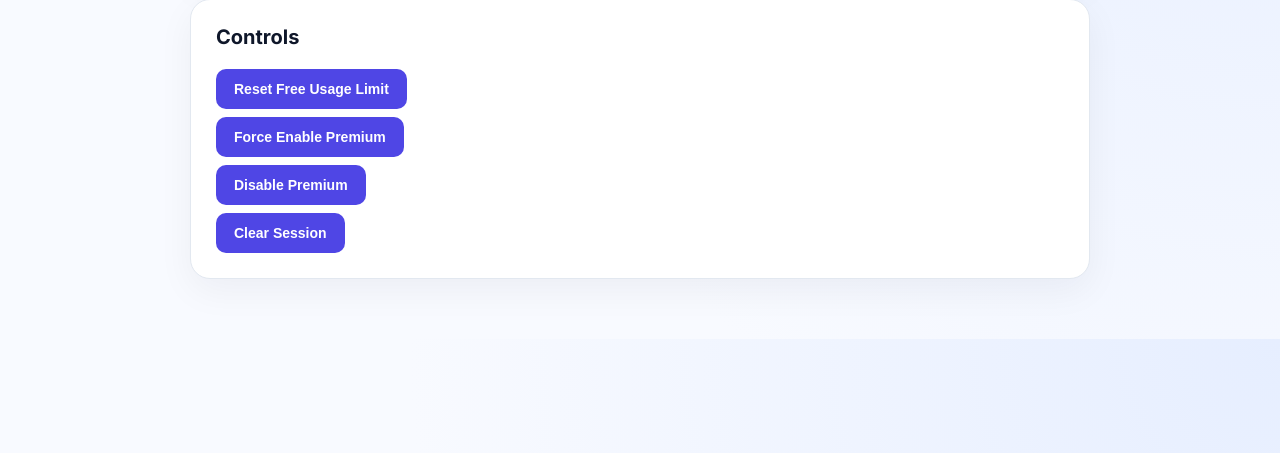
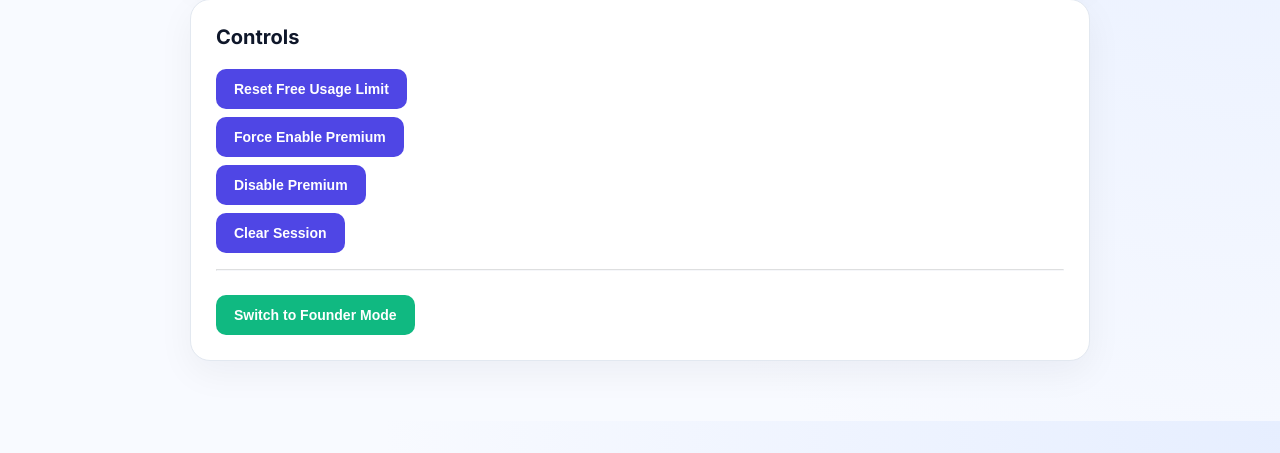
Before and after one commit to readybrain-ai-dev/readybrainai-v1, a Flask app: page /admin in a window 1280 px wide. Shown: the part 347-800 px from the top of the page. Run offline with Flask 3, Linux system fonts and the light colour scheme; the visitor is signed in with stand-in values (Sample User, id 1).

Commit message:
Fix founder mode and admin panel

```diff
--- a/app.py
+++ b/app.py
@@ -177,6 +177,7 @@ def interview_listen():
         spoken_text = (result.text or "").strip()
         detected_lang = getattr(result, "language", None) or input_lang or "unknown"
 
+        # Extra retry for Burmese (MY) if very short
         if len(spoken_text) < 2 and input_lang == "my":
             result = transcribe("my")
             spoken_text = (result.text or "").strip()
@@ -184,6 +185,7 @@ def interview_listen():
 
         clean_text = spoken_text.strip()
 
+        # 🔴 Silence / unclear handling
         if not clean_text or len(clean_text) < 4:
             return jsonify({
                 "question": "(unclear)",
@@ -191,6 +193,7 @@ def interview_listen():
                 "detected_language": detected_lang
             })
 
+        # Whisper no_speech_prob check
         segments = getattr(result, "segments", None)
         if segments:
             max_no_speech = max(
@@ -206,6 +209,7 @@ def interview_listen():
                     "detected_language": detected_lang
                 })
 
+        # Decide final output language
         if output_lang == "same":
             if detected_lang != "unknown":
                 final_lang = detected_lang
@@ -375,14 +379,14 @@ def admin_clear_session():
 
 
 # ============================
-# ⭐ NEW: SWITCH BETWEEN USER + FOUNDER (with REDIRECT)
+# ⭐ SWITCH BETWEEN USER + FOUNDER (with REDIRECT)
 # ============================
 @app.route("/admin_switch_to_user", methods=["POST"])
 def admin_switch_to_user():
     session.clear()
-    session["founder_override"] = True   # keeps admin unlocked
-    print("🔁 Switched to USER MODE (admin still unlocked)")
-    return redirect("/listen")            # 🔥 redirect to user page
+    session["founder_override"] = True   # keeps admin unlocked (if you go back)
+    print("🔁 Switched to USER MODE (admin still unlocked via override)")
+    return redirect("/listen")            # redirect to user page
 
 
 @app.route("/admin_switch_to_founder", methods=["POST"])
@@ -391,7 +395,7 @@ def admin_switch_to_founder():
     session["founder_mode"] = True
     session["founder_override"] = True
     print("🔥 Switched to FOUNDER MODE (unlimited)")
-    return redirect("/admin")            # 🔥 redirect back to admin
+    return redirect("/admin")             # redirect back to admin
 
 
 # ============================
--- a/templates/admin.html
+++ b/templates/admin.html
@@ -149,8 +149,12 @@
         <button onclick="disablePremium()">Disable Premium</button><br>
         <button onclick="clearSession()">Clear Session</button><br>
 
-        <!-- ❌ REMOVED Switch to User button -->
-        <!-- ❌ REMOVED Switch to Founder button (not needed) -->
+        <hr style="margin: 16px 0; border-color: var(--card-border); opacity: 0.3;">
+
+        <!-- ⭐ ONLY KEEP SWITCH TO FOUNDER (no switch to user) -->
+        <form action="/admin_switch_to_founder" method="POST">
+            <button type="submit" style="background:#10b981;">Switch to Founder Mode</button>
+        </form>
 
     </div>
 
```
